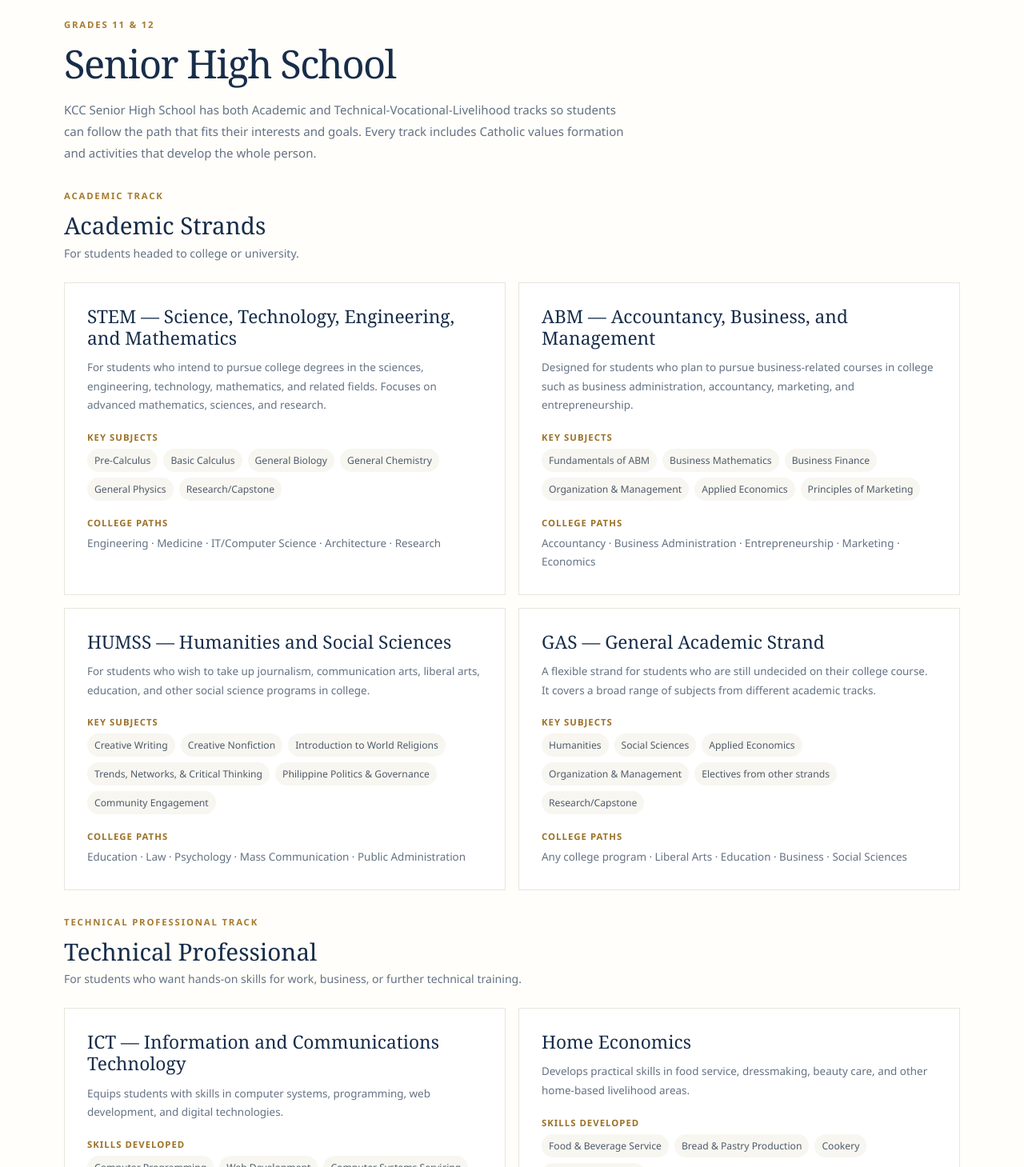
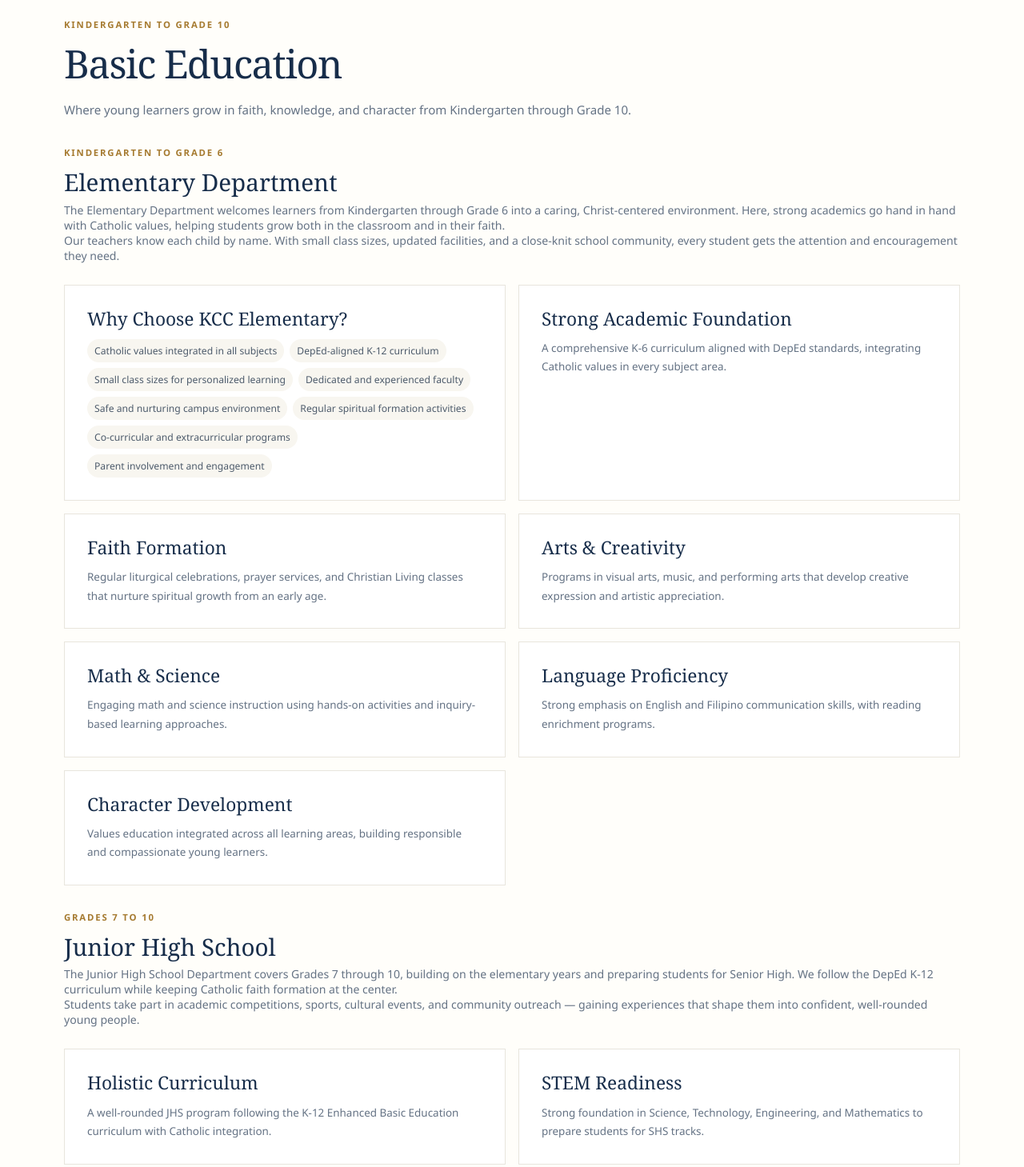
Before and after one commit to jrgabales2006-dot/Gabales-project-2, a plain HTML site: page courses.html in a window 1280 px wide. Shown: the part 660-2119 px from the top of the page at 80% size. Drawn offline with Linux system fonts and the light colour scheme.

Commit message:
adding basic education

```diff
--- a/courses.html
+++ b/courses.html
@@ -19,7 +19,42 @@
   <main>
     <section class="page-hero"><div class="wrap page-hero-inner"><span class="eyebrow">Find your direction</span><h1>College Programs</h1><p>Our college programs combine strong academics with Catholic values to prepare graduates for professional life.</p><div class="breadcrumbs"><a href="index.html">Home</a><span>/</span><span>Programs</span></div></div></section>
     <section class="page-main"><div class="wrap">
-      <div class="program-links"><a class="button" href="https://kcc.edu.ph/basic-education" target="_blank" rel="noopener noreferrer">Basic Education (Elementary &amp; JHS)</a><a class="button" href="#senior-high">Senior High School</a></div>
+      <div class="program-links"><a class="button" href="#basic-education">Basic Education (Elementary &amp; JHS)</a><a class="button" href="#senior-high">Senior High School</a></div>
+
+      <div id="basic-education" class="program-section section-block">
+        <span class="section-label">Kindergarten to Grade 10</span><h2 class="section-title">Basic Education</h2>
+        <p class="lead">Where young learners grow in faith, knowledge, and character from Kindergarten through Grade 10.</p>
+
+        <div class="track-section">
+          <span class="section-label">Kindergarten to Grade 6</span><h3 class="track-title">Elementary Department</h3>
+          <p class="track-lead">The Elementary Department welcomes learners from Kindergarten through Grade 6 into a caring, Christ-centered environment. Here, strong academics go hand in hand with Catholic values, helping students grow both in the classroom and in their faith.</p>
+          <p class="track-lead">Our teachers know each child by name. With small class sizes, updated facilities, and a close-knit school community, every student gets the attention and encouragement they need.</p>
+          <div class="program-grid">
+            <article class="program-card"><h3>Why Choose KCC Elementary?</h3><ul><li>Catholic values integrated in all subjects</li><li>DepEd-aligned K-12 curriculum</li><li>Small class sizes for personalized learning</li><li>Dedicated and experienced faculty</li><li>Safe and nurturing campus environment</li><li>Regular spiritual formation activities</li><li>Co-curricular and extracurricular programs</li><li>Parent involvement and engagement</li></ul></article>
+            <article class="program-card"><h3>Strong Academic Foundation</h3><p>A comprehensive K-6 curriculum aligned with DepEd standards, integrating Catholic values in every subject area.</p></article>
+            <article class="program-card"><h3>Faith Formation</h3><p>Regular liturgical celebrations, prayer services, and Christian Living classes that nurture spiritual growth from an early age.</p></article>
+            <article class="program-card"><h3>Arts &amp; Creativity</h3><p>Programs in visual arts, music, and performing arts that develop creative expression and artistic appreciation.</p></article>
+            <article class="program-card"><h3>Math &amp; Science</h3><p>Engaging math and science instruction using hands-on activities and inquiry-based learning approaches.</p></article>
+            <article class="program-card"><h3>Language Proficiency</h3><p>Strong emphasis on English and Filipino communication skills, with reading enrichment programs.</p></article>
+            <article class="program-card"><h3>Character Development</h3><p>Values education integrated across all learning areas, building responsible and compassionate young learners.</p></article>
+          </div>
+        </div>
+
+        <div class="track-section section-block">
+          <span class="section-label">Grades 7 to 10</span><h3 class="track-title">Junior High School</h3>
+          <p class="track-lead">The Junior High School Department covers Grades 7 through 10, building on the elementary years and preparing students for Senior High. We follow the DepEd K-12 curriculum while keeping Catholic faith formation at the center.</p>
+          <p class="track-lead">Students take part in academic competitions, sports, cultural events, and community outreach — gaining experiences that shape them into confident, well-rounded young people.</p>
+          <div class="program-grid">
+            <article class="program-card"><h3>Holistic Curriculum</h3><p>A well-rounded JHS program following the K-12 Enhanced Basic Education curriculum with Catholic integration.</p></article>
+            <article class="program-card"><h3>STEM Readiness</h3><p>Strong foundation in Science, Technology, Engineering, and Mathematics to prepare students for SHS tracks.</p></article>
+            <article class="program-card"><h3>Research &amp; Innovation</h3><p>Introduction to basic research methodologies, encouraging curiosity and scientific inquiry among students.</p></article>
+            <article class="program-card"><h3>Co-Curricular Activities</h3><p>Scouting, campus journalism, sports, quiz bees, and various competitions at division and regional levels.</p></article>
+            <article class="program-card"><h3>Spiritual Programs</h3><p>Retreats, recollections, masses, and community outreach that form students in Christian service and values.</p></article>
+            <article class="program-card"><h3>Student Leadership</h3><p>Supreme Student Government and class organizations that develop leadership skills and civic responsibility.</p></article>
+          </div>
+          <article class="program-card track-section"><h3>Learning Areas (Grades 7-10)</h3><ul><li>English</li><li>Mathematics</li><li>Science</li><li>Filipino</li><li>Araling Panlipunan</li><li>MAPEH (Music, Arts, PE, Health)</li><li>Edukasyon sa Pagpapakatao (EsP)</li><li>Technology and Livelihood Education (TLE)</li><li>Christian Living / Religious Education</li></ul></article>
+        </div>
+      </div>
 
       <div id="senior-high" class="program-section section-block">
         <span class="section-label">Grades 11 &amp; 12</span><h2 class="section-title">Senior High School</h2>
```
